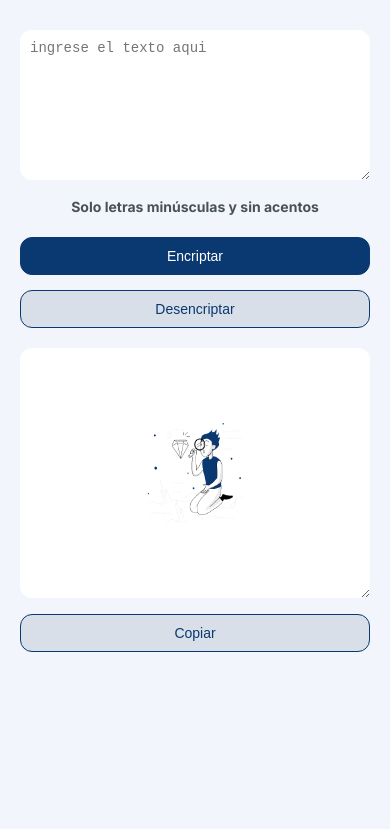
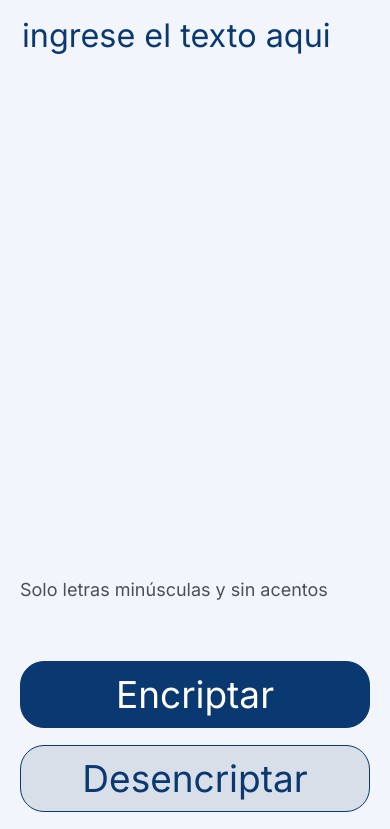
Before and after one commit to peG0r/Challenge-ONE-Encriptador-de-texto, a plain HTML site: page index.html in a window 390 px wide. Shown: the part 96-925 px from the top of the page. Before the commit the page ends 844 px from the top, so only its background shows below. Drawn offline with nearby package versions, Linux system fonts and the light colour scheme.

Commit message:
diseño responsivo oka

```diff
--- a/assets/css/styles.css
+++ b/assets/css/styles.css
@@ -1,111 +1,172 @@
-@import url('https://fonts.googleapis.com/css2?family=Inter:ital,opsz,wght@0,14..32,100..900;1,14..32,100..900&family=Krona+One&family=Montserrat:ital,wght@0,100..900;1,100..900&display=swap');
 
 * {
-    box-sizing: border-box;
-    margin: 0;
-    padding: 0;
-}
-
-body {
+    align-items: center;
     background: #F3F5FC;
-    font-family: 'Inter', sans-serif;
-    font-size: 16px;
-    line-height: 1.5;
-    color: #0A3871;
-}
-
-header {
-    text-align: center;
-    padding: 20px;
+    font-family: 'Inter';
+    font-weight: 400;
+    font-size: 37px;
+    line-height: 150%;
 }
 
 .logo {
-    max-width: 150px;
-    width: 100%;
+    padding-top: 10px;
+    margin-left: 10px;
+    width: 10%;
+}
+
+textarea {
+    resize: none;
+    overflow: auto;
+}
+
+html, body {
+    height: 100%;
+    margin: 0;
 }
 
 main {
     display: flex;
-    flex-direction: column;
-    align-items: center;
     padding: 20px;
+    margin: 80px;
+    margin-bottom: 50px;
 }
 
-.input-section, .output-section {
-    width: 100%;
-    max-width: 600px;
-    margin-bottom: 20px;
+section.input-mensaje {
+    flex: 3;
 }
 
-.text-area, .mensaje {
-    width: 100%;
-    border: none;
-    border-radius: 12px;
-    padding: 15px;
-    font-size: 1rem;
-    margin-bottom: 10px;
+section.display-mensaje {
+    flex: 1;
 }
 
 .text-area {
-    height: 150px;
+    border: none;
+    color: #0A3871;
     text-transform: lowercase;
-    resize: vertical;
+    width: 100%;
+    height: auto;
+    margin: 20px auto;
+    box-sizing: border-box;
+}
+::placeholder {
+    color: #0A3871;
+}
+.text-area:focus {
+    outline: none;
 }
 
 .mensaje {
-    height: 250px;
-    background: white url("/./assets/img/Muñeco.png") no-repeat center center;
-    background-size: 100px 100px;
-    resize: vertical;
+    background: white;
+    background-image: url("/./assets/img/Muñeco.png");
+    background-repeat: no-repeat;
+    background-size: 100%;
+    background-position: center;
+    border: 1;
+    border-radius: 24px;
+    color: #0A3871;
+    width: 100%;
+    height: auto;
+    padding-left: 20px;
+    box-sizing: border-box;
 }
 
-.informacion {
-    font-size: 0.875rem;
-    color: #495057;
-    margin-bottom: 20px;
-    text-align: center;
+
+.mensaje:focus {
+    outline: none;
 }
 
 .botones {
     display: flex;
-    justify-content: space-between;
-    gap: 15px;
+    margin-top: 18px;
 }
 
-.btn-encriptar, .btn-desencriptar, .btn-copiar {
-    border-radius: 12px;
-    padding: 15px;
+.btn-desencriptar {
+    background-color: #D8DFE8;
     border: 1px solid #0A3871;
+    border-radius: 24px;
+    color: #0A3871;
     cursor: pointer;
-    width: 48%;
-    font-size: 1rem;
+    height: 67px;
+    width: 328px;
 }
 
 .btn-encriptar {
     background-color: #0A3871;
+    border: 1px solid #0A3871;
+    border-radius: 24px;
     color: white;
-}
-
-.btn-desencriptar, .btn-copiar {
-    background-color: #D8DFE8;
-    color: #0A3871;
+    cursor: pointer;
+    height: 67px;
+    width: 328px;
 }
 
 .btn-copiar {
+    border: 1px solid #0A3871;
+    border-radius: 24px;
+    color: #0A3871;
+    height: 67px;
+    margin: auto;
+    margin-top: 38px;
     width: 100%;
+    position: relative;
+}
+
+.informacion {
+    color: #495057;
+    font-size: 18px;
 }
 
 @media (max-width: 768px) {
+    textarea {
+        font-size: 0.875rem;
+    }
+
+    main {
+        flex-direction: column;
+        margin: auto;
+        height: auto;
+    }
+
+    section {
+        margin: 10px 0;
+    }
+
     .botones {
+        display: flex;
         flex-direction: column;
+        align-items: center;
+
     }
 
     .btn-encriptar, .btn-desencriptar {
         width: 100%;
+        margin-top: 2vh;
+    }
+
+    .btn-copiar {
+        width: 10em;
+    }
+
+    .mensaje {
+        margin-top: 3vh;
     }
 }
 
-@media (max-width: 480px) {
+@media (min-width: 768px) {
+    .botones {
+        display: flex;
+        justify-content: space-around;
+    }
+
+    .btn-encriptar, .btn-desencriptar {
+        width: 40%;
+        font-size: 3.3vh;
+    }
+}
+
+@media (max-width: 375px) {
+
+
     .text-area, .mensaje {
         font-size: 0.875rem;
         padding: 10px;
@@ -114,5 +175,13 @@ main {
     .btn-encriptar, .btn-desencriptar, .btn-copiar {
         font-size: 0.875rem;
         padding: 10px;
+        width: 100%;
+    }
+
+    .botones {
+        display: flex;
+        flex-direction: column;
+        align-items: center;
+
     }
 }
--- a/index.html
+++ b/index.html
@@ -4,27 +4,37 @@
     <meta charset="UTF-8">
     <meta name="viewport" content="width=device-width, initial-scale=1.0">
     <link rel="stylesheet" href="assets/css/styles.css">
-    <title>Encriptando Texto</title>
+    <link rel="preconnect" href="https://fonts.googleapis.com">
+    <link rel="preconnect" href="https://fonts.gstatic.com" crossorigin>
+    <link href="https://fonts.googleapis.com/css2?family=Inter:ital,opsz,wght@0,14..32,100..900;1,14..32,100..900&display=swap" rel="stylesheet">
+
+    <title>Encriptador de texto</title>
 </head>
 <body>
     <header>
         <img class="logo" src="assets/img/Logo.png" alt="logo">
     </header>
     <main>
-        <section class="input-section">
-            <textarea class="text-area" placeholder="Ingrese el texto aqui"></textarea>
-            <h6 class="informacion">Solo letras minúsculas y sin acentos</h6>
+        <section class="input-mensaje">
+            <textarea class="text-area" cols="30" rows="10" placeholder="Ingrese el texto aqui"></textarea>
+            <div>
+                <h6 class="informacion">Solo letras minúsculas y sin acentos</h5>
+            </div>
             <div class="botones">
                 <button class="btn-encriptar" onclick="btnEncriptar()">Encriptar</button>
                 <button class="btn-desencriptar" onclick="btnDesencriptar()">Desencriptar</button>
             </div>
         </section>
-        <section class="output-section">
-            <textarea class="mensaje"></textarea>
-            <button class="btn-copiar">Copiar</button>
+        <section class="display-mensaje">
+            <textarea class="mensaje" cols="20" rows="10">No se ha encontrado ningun texto!</textarea><br>
+            <div>
+                <button class="btn-copiar">Copiar</button>
+            </div>
         </section>
+
     </main>
-
-<script src="assets/js/script.js"></script>
+    <script src="assets/js/script.js"></script>
+    <script src="https://cdn.jsdelivr.net/npm/bootstrap@5.3.3/dist/js/bootstrap.bundle.min.js"
+    integrity="sha384-YvpcrYf0tY3lHB60NNkmXc5s9fDVZLESaAA55NDzOxhy9GkcIdslK1eN7N6jIeHz" crossorigin="anonymous"></script>
 </body>
 </html>
```
